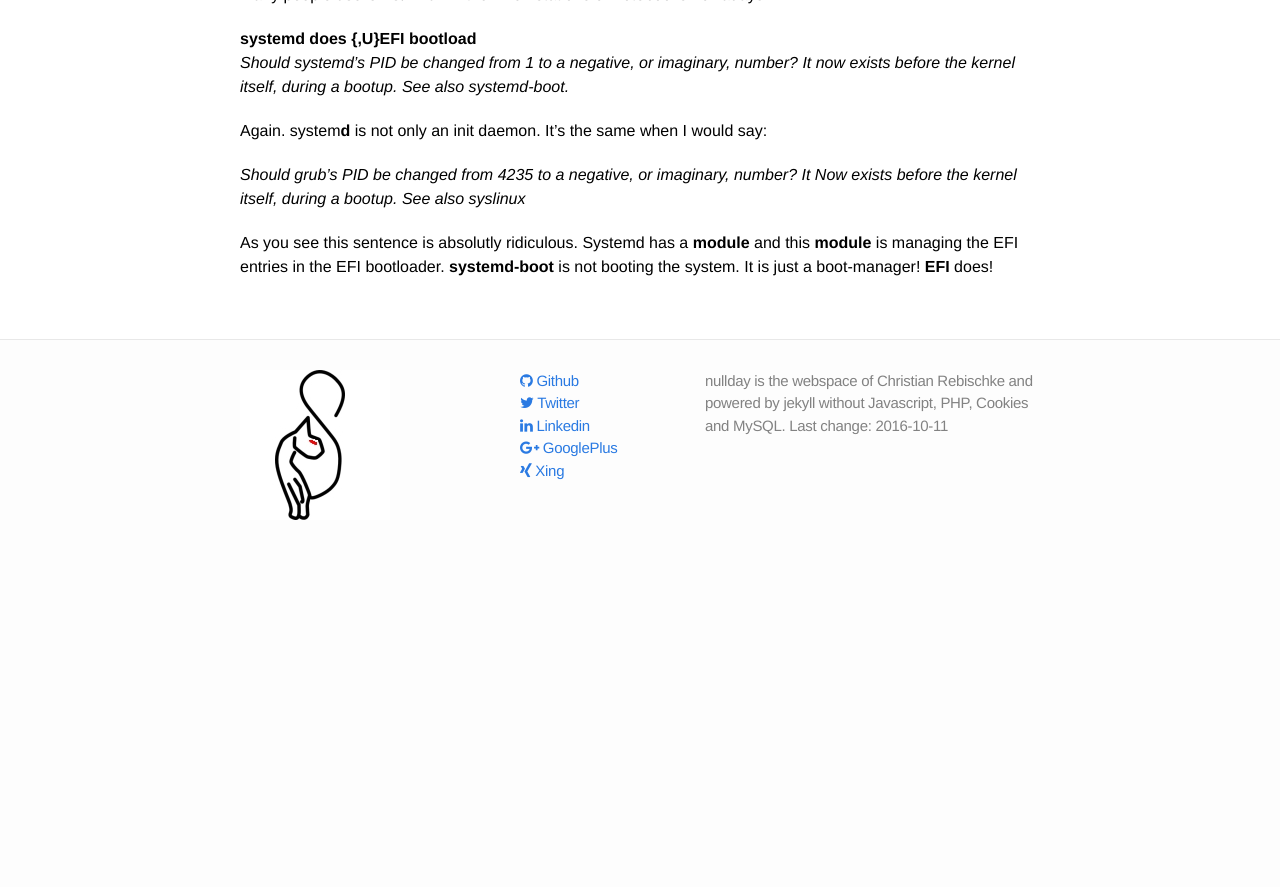
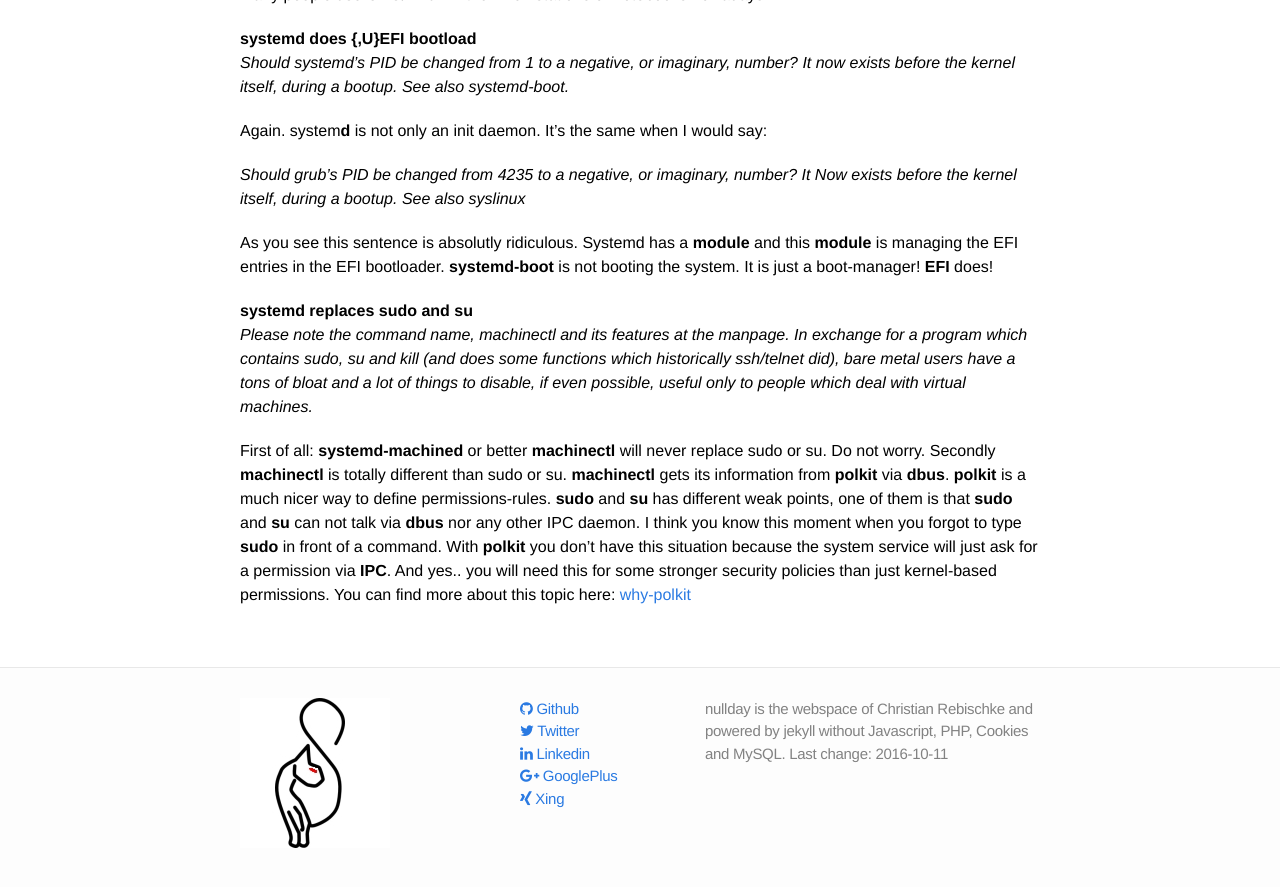
Before and after one commit to shibumi/en.nullday.de, a Jekyll site: the page built from _posts/2016-10-19-why-suckless-is-wrong.markdown, in a window 1280 px wide and 900 px high, scrolled down 571 px. Shown: the top 887 px of the window. Built offline with Jekyll 4.4.1, drawn with Linux system fonts in a browser that asks for light colours; nearby versions of some CDN libraries; Markdown is read by kramdown in place of the engine named in the settings; before the commit the page ends 1143 px from its top, so only the background shows below that.

Commit message:
added part about polkit and machinectl

```diff
--- a/_posts/2016-10-19-why-suckless-is-wrong.markdown
+++ b/_posts/2016-10-19-why-suckless-is-wrong.markdown
@@ -43,3 +43,24 @@ As you see this sentence is absolutly ridiculous. Systemd has a
 **module** and this **module** is managing the EFI entries in the EFI
 bootloader. **systemd-boot** is not booting the system. It is just a
 boot-manager! **EFI** does!
+
+**systemd replaces sudo and su**
+*Please note the command name, machinectl and its features at the
+manpage. In exchange for a program which contains sudo, su and kill (and
+does some functions which historically ssh/telnet did), bare metal users
+have a tons of bloat and a lot of things to disable, if even possible,
+useful only to people which deal with virtual machines.*
+
+First of all: **systemd-machined** or better **machinectl** will never
+replace sudo or su. Do not worry. Secondly **machinectl** is totally
+different than sudo or su. **machinectl** gets its information from
+**polkit** via **dbus**. **polkit** is a much nicer way to define
+permissions-rules. **sudo** and **su** has different weak points, one of
+them is that **sudo** and **su** can not talk via **dbus** nor any other
+IPC daemon. I think you know this moment when you forgot to type
+**sudo** in front of a command. With **polkit** you don't have this
+situation because the system service will just ask for a permission via
+**IPC**. And yes.. you will need this for some stronger security
+policies than just kernel-based permissions. You can find more about
+this topic here:
+[why-polkit](https://www.collabora.com/about-us/blog/2015/06/08/why-polkit-(or,-how-to-mount-a-disk-on-modern-linux))
```
